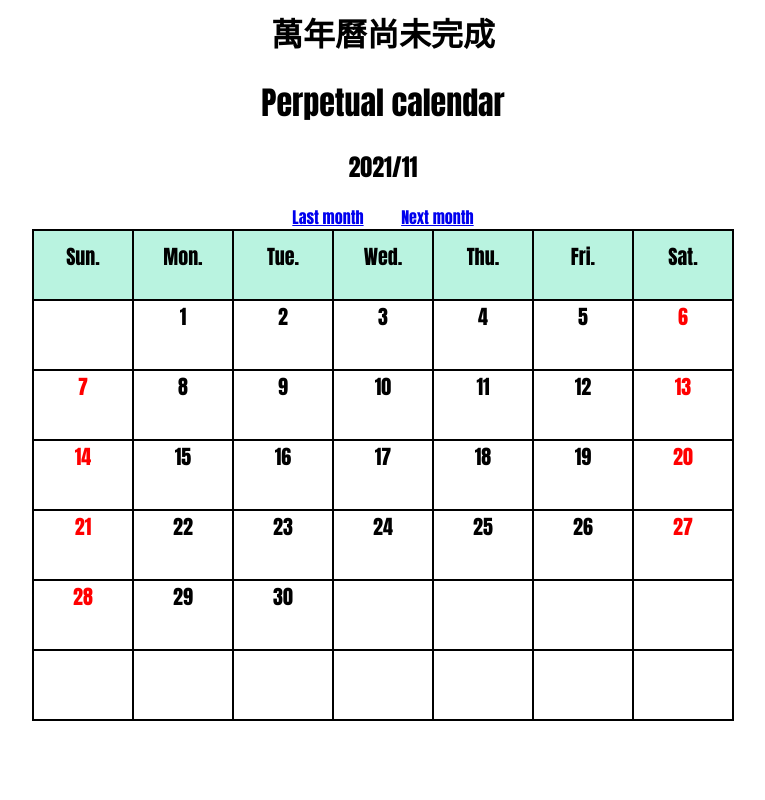
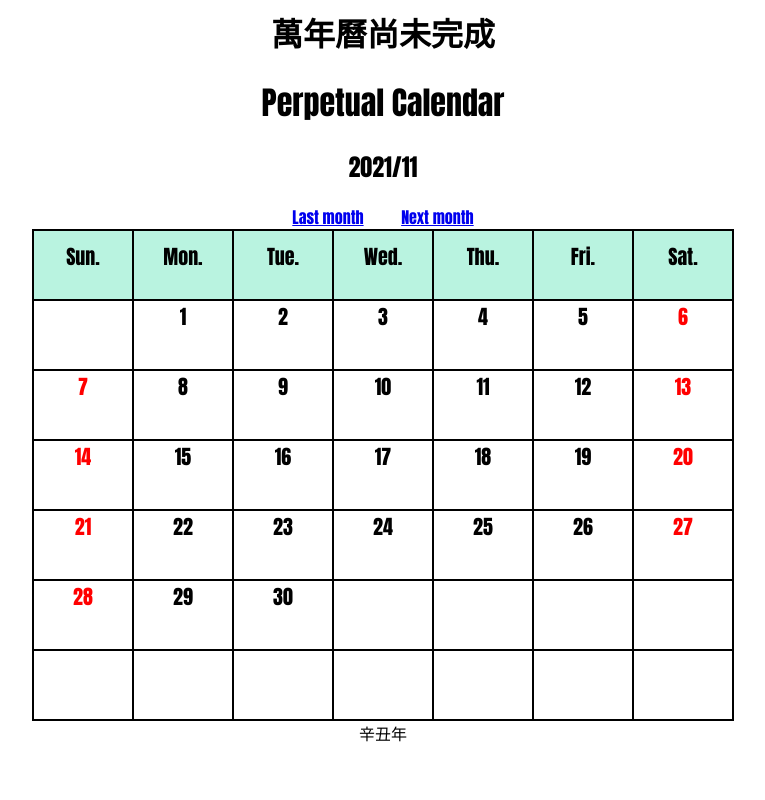
Before and after one commit to mooncactusmoon/calendarByPHP, a PHP site: page /index.php in a window 1280 px wide. Shown: the whole page, without its empty margins (257-1022 px from the left). Run offline with PHP 8.4, Linux system fonts and the light colour scheme.

Commit message:
新增天干地支年

```diff
--- a/index.php
+++ b/index.php
@@ -53,6 +53,7 @@
 <?php
 /*請在這裹撰寫你的萬年曆程式碼*/
 ?>
+
 <?php
 //需要再新增紀念日//
     $specialDate = [
@@ -121,7 +122,7 @@
  //閏年2月29天。非閏年2月28天
 ?>
 <div>
-        <h1>Perpetual calendar</h1>
+        <h1>Perpetual Calendar</h1>
     <h2><?=$year;?>/<?=$month;?></h3>
     <a href="index.php?year=<?=$lastyear;?>&month=<?=$lastmonth;?>">Last month</a>
     &nbsp;&nbsp;&nbsp;&nbsp;&nbsp;&nbsp;&nbsp;&nbsp;
@@ -180,5 +181,20 @@ for($i=0;$i<7;$i++){
  }
  echo "</div>";
  ?>
+<?php
+//天干地支年，西元4年為第一個甲子年
+ $sky=['甲', '乙', '丙', '丁', '戊', '己', '庚', '辛', '壬', '癸'];
+ $land=['子', '丑', '寅', '卯', '辰', '巳', '午', '未', '申', '酉', '戌', '亥'];
+ //1984甲子年
+ $zodiac=[];
+ for($i=0;$i<60;$i++){
+     $zodiac[]=$sky[$i%10] . $land[$i%12];
+ }
+//  echo "<pre>";
+//  print_r($zodiac);
+//  echo "</pre>";
+
+ echo $zodiac[($year-4)%60] . '年';
+?>
 </body>
 <html>
```
